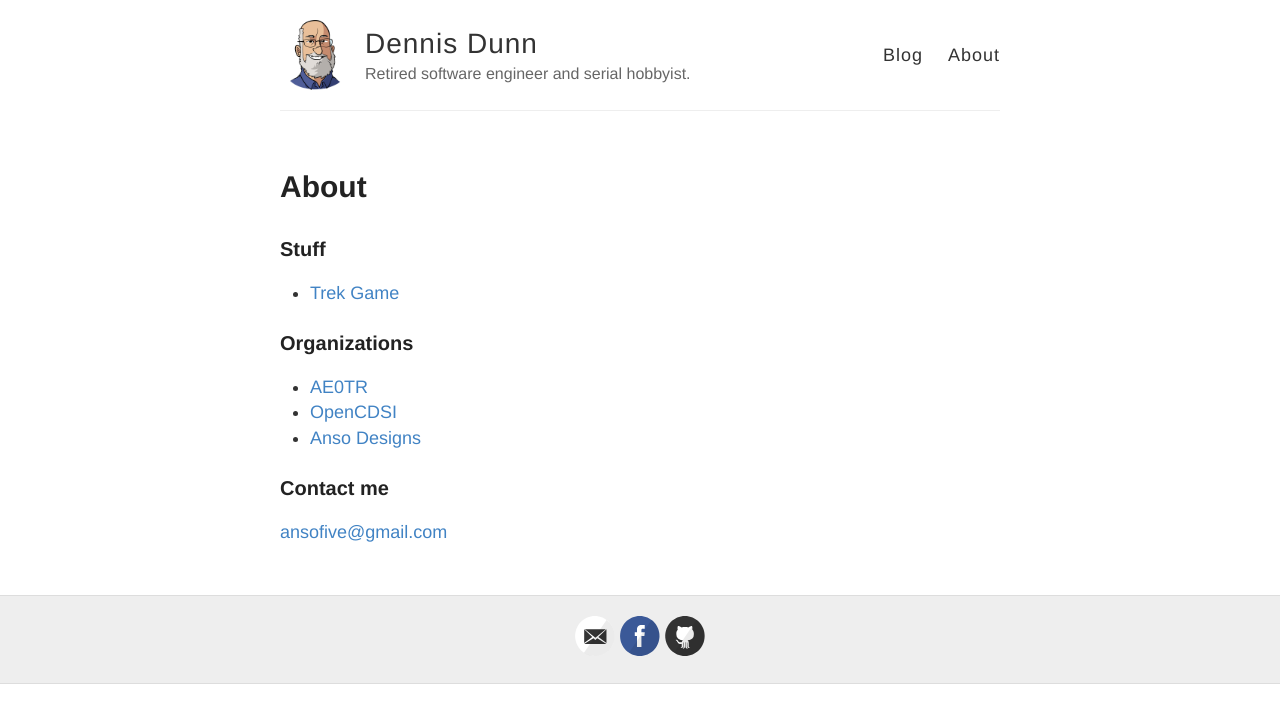
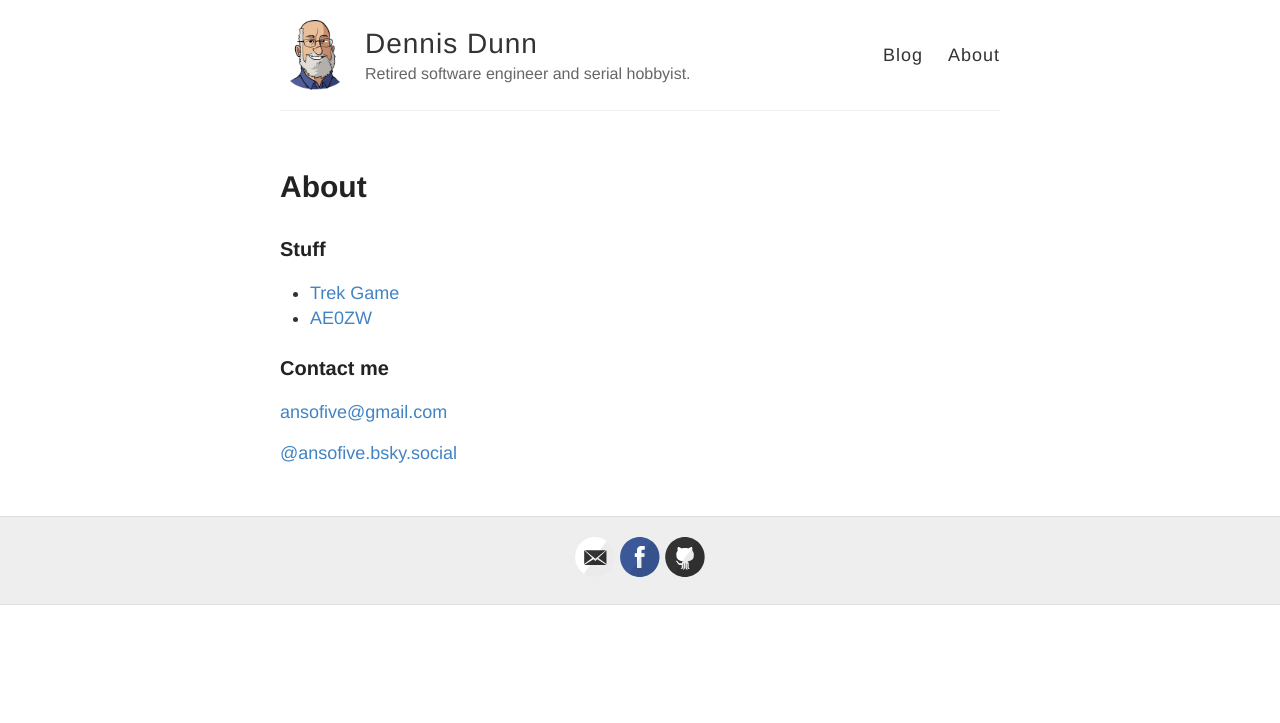
Before and after one commit to dennisdunn/dennisdunn.github.io, a Jekyll site: the page built from about.md, in a window 1280 px wide. Shown: the top 723 px of the page. Built offline with Jekyll 4.4.1, drawn with Linux system fonts in a browser that asks for light colours.

Commit message:
Updated the about page.

```diff
--- a/about.md
+++ b/about.md
@@ -7,13 +7,11 @@ permalink: /about/
 ### Stuff
 
 - [Trek Game](https://dennisdunn.github.io/trek)
+- [AE0ZW](https://ae0zw.github.io)
 
-### Organizations
-
-- [AE0TR](https://ae0tr.github.io)
-- [OpenCDSI](https://opencdsi.org)
-- [Anso Designs](https://ansodesigns.com)
 
 ### Contact me
 
 [ansofive@gmail.com](mailto:ansofive+github@gmail.com)
+
+[@ansofive.bsky.social](https://bsky.social/dennis-dunn/)
```
